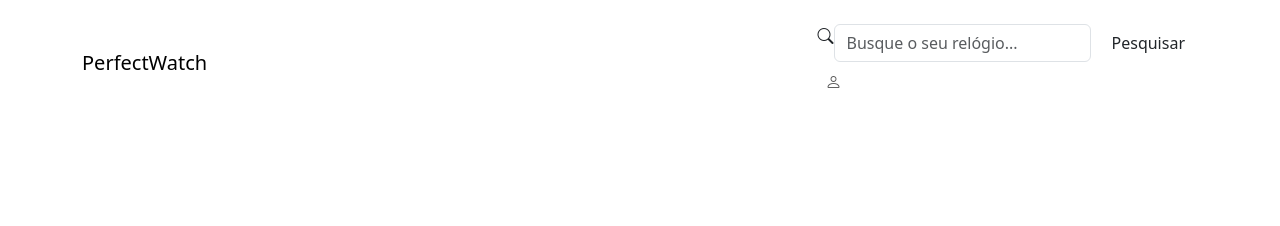
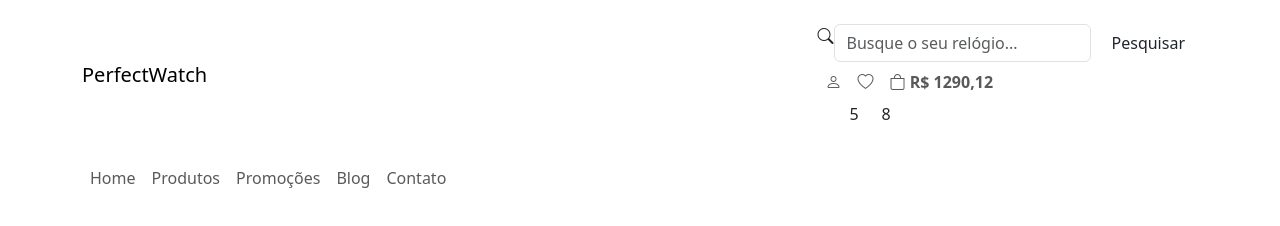
Before and after one commit to JarbasVinicius22/perfectwatch, a plain HTML site: page PerfectWatch (Completo)/index.html in a window 1280 px wide. Drawn offline with nearby package versions, Linux system fonts and the light colour scheme.

Commit message:
fase 1
em andamento

```diff
--- a/PerfectWatch (Completo)/index.html
+++ b/PerfectWatch (Completo)/index.html
@@ -56,12 +56,69 @@
                     <i class="bi bi-person"></i>
                   </a>
                 </li>
-
+                <li class="navbar-item" id="bag-item">
+                  <a class="nav-link" href="#">
+                    <i class="bi bi-heart"></i>
+                  </a>
+                  <span class="qry-info">5</span>
+                </li>
+                <li class="navbar-item" id="bag-item">
+                  <a class="nav-link" href="#">
+                    <i class="bi bi-bag"></i>
+                    <b>R$ 1290,12</b>
+                  </a>
+                  <span class="qty-info">8</span>
+                </li>
               </ul>
           </div>
       </div>
     </nav>
 
+    <!-- Barra de Navegação Inferior -->
+     <nav class="navbar navbar-expand-lg secondary-bg-color p-2" id="bottom-navbar-container">
+      <div class="container">
+        <!-- Botão para mostrar/esconder o menu -->
+         <button class="navbar-toggler" type="button" data-bs-toggle="collapse"
+         data-bs-target="#bottom-navbar" aria-controls="bottom-navbar" aria-expanded="false"
+         aria-label="toggle navigation">
+        <i class="bi bi-list"></i>
+        </button>
+
+        <!-- Itens do menu de navegação inferior -->
+         <ul class="navbar-nav mb-2 mb-lg-0 collapse navbar-collapse" id="bottom-navbar">
+          <li class="nav-item sobre">
+            <a class="nav-link" href="#">
+              Home
+            </a>
+          </li>
+          <li class="nav-item sobre">
+            <a class="nav-link" href="#">
+              Produtos
+            </a>
+          </li>
+          <li class="nav-item sobre">
+            <a class="nav-link" href="#">
+              Promoções
+            </a>
+          </li>
+          <li class="nav-item sobre">
+            <a class="nav-link" href="#">
+              Blog
+            </a>
+          </li>
+          <li class="nav-item sobre">
+            <a class="nav-link" href="#">
+              Contato
+            </a>
+          </li>
+         </ul>
+      </div>
+     </nav>
+
+     <!-- ___________________________________________________________________________________________________ -->
+
+
+
 
 </body>
 </html>
```
